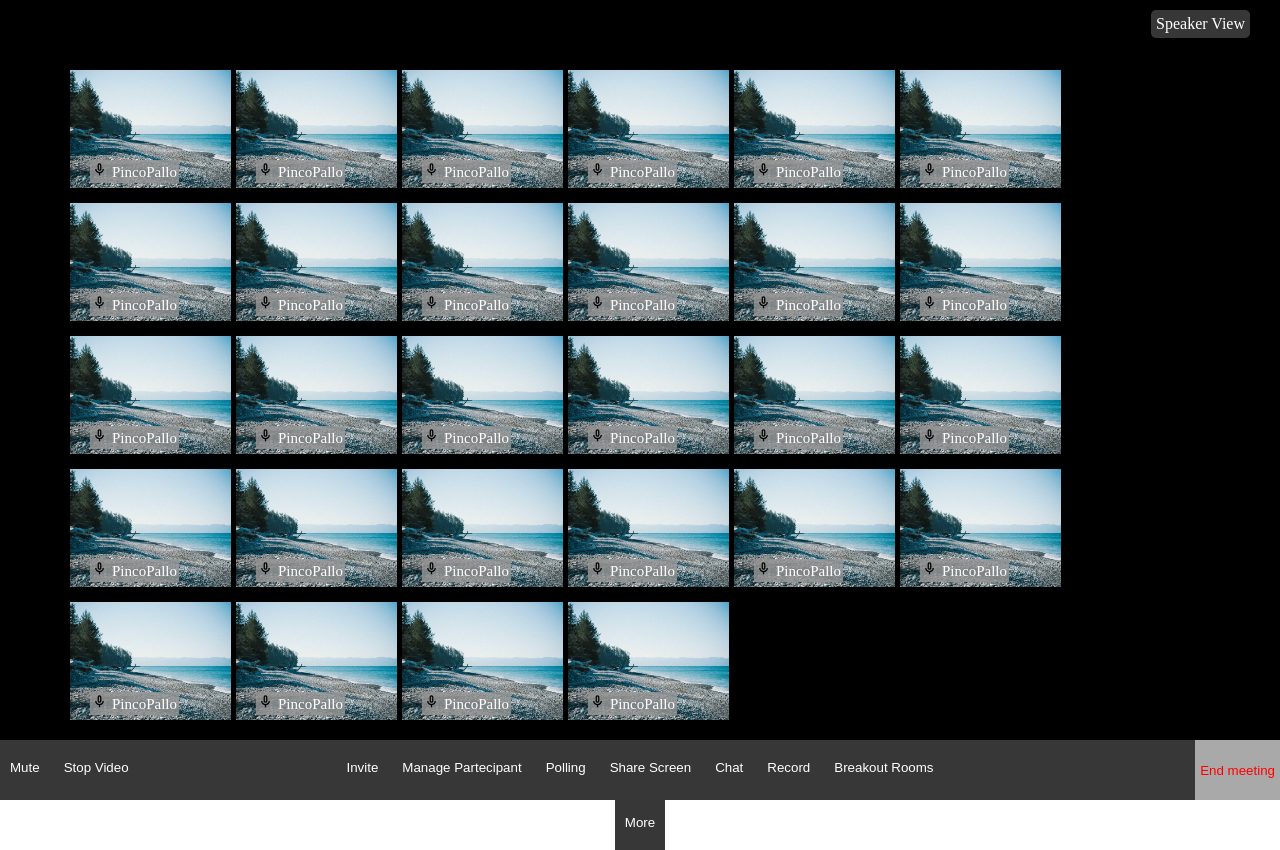
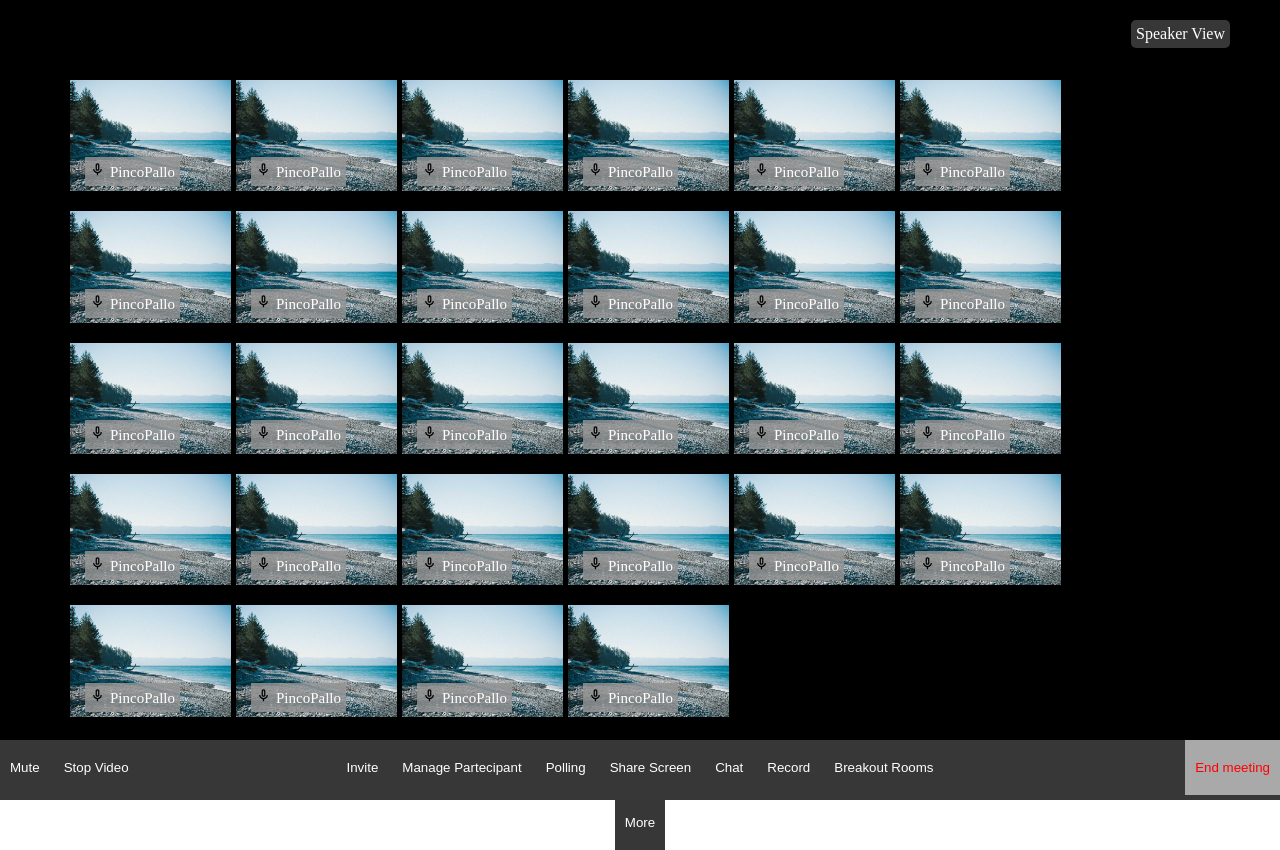
Before and after one commit to StefanoAntonelli93/html-css-zoom, a plain HTML site: page index.html in a window 1280 px wide. Drawn offline with Linux system fonts and the light colour scheme.

Commit message:
[UPD] exercise done

```diff
--- a/css/style.css
+++ b/css/style.css
@@ -16,6 +16,7 @@ main {
 
 footer{
     background-color: rgb(55, 55, 55);
+    height: 60px;
 }
 
 
@@ -71,16 +72,11 @@ footer{
 
 .img-contain {
     padding: 70px 60px 20px 70px;
-    width: 100vw;
-    height: calc(100vh - 60px);
-    gap: 15px 5px;
+    gap: 20px 5px;
+    margin-top: 10px;
 }
 .col-14 {
     width: 14%;
-
-    /* height: 150px;
-    background-color: gold;
-    border: 3px solid silver; */
     position: relative;
 }
  /* FINE LAYOUT MAIN */
@@ -100,10 +96,6 @@ footer{
 
 }
 
-.footer-content {
-    height: 60px;
-}
-
 /* FINE LAYOUT FOOTER */
 
 
@@ -113,8 +105,8 @@ footer{
 .PincoPallo {
     position: absolute;
     bottom : 5px;
-    left: 20px;
-    padding: 2px;
+    left: 15px;
+    padding: 5px;
     background-color: rgba(151, 151, 151, 0.8);
     color: white;
     font-size: 15px;
@@ -141,11 +133,11 @@ footer{
 
 }
 .btn-end {
-    height: 100%;
+
     border: none;
     background-color: darkgray;
     color: red;
-    padding: 5px;
+    padding: 20px 10px;
 }
 
 .btn-zoom {
@@ -154,14 +146,12 @@ footer{
     color: white;
     padding: 20px 10px;
 }
-.speaker {
-    background-image: white;
-}
+
 
 .btn-header {
     color: white;
     position: absolute;
-    right: 30px;
+    right: 50px;
     top: 10px;
     background-color:  rgb(55, 55, 55) ;
     padding: 5px;
--- a/index.html
+++ b/index.html
@@ -9,7 +9,7 @@
     <main>
         <div class="conteiner">
            <div class="row">
-               <div class="img-contain d-flex flex-wrap">
+               <div class="img-contain d-flex flex-wrap position-relative">
                     <div class="col-14">
                        <img src="img/sea.jpg" class="sea" alt="sea">
                        <div class="name-mic">
```
